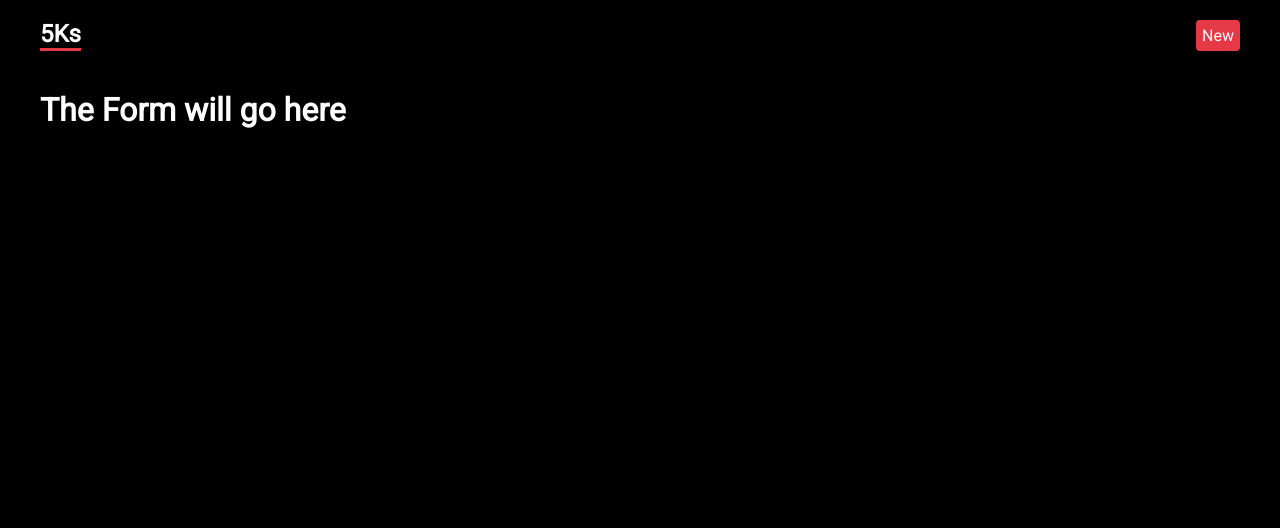
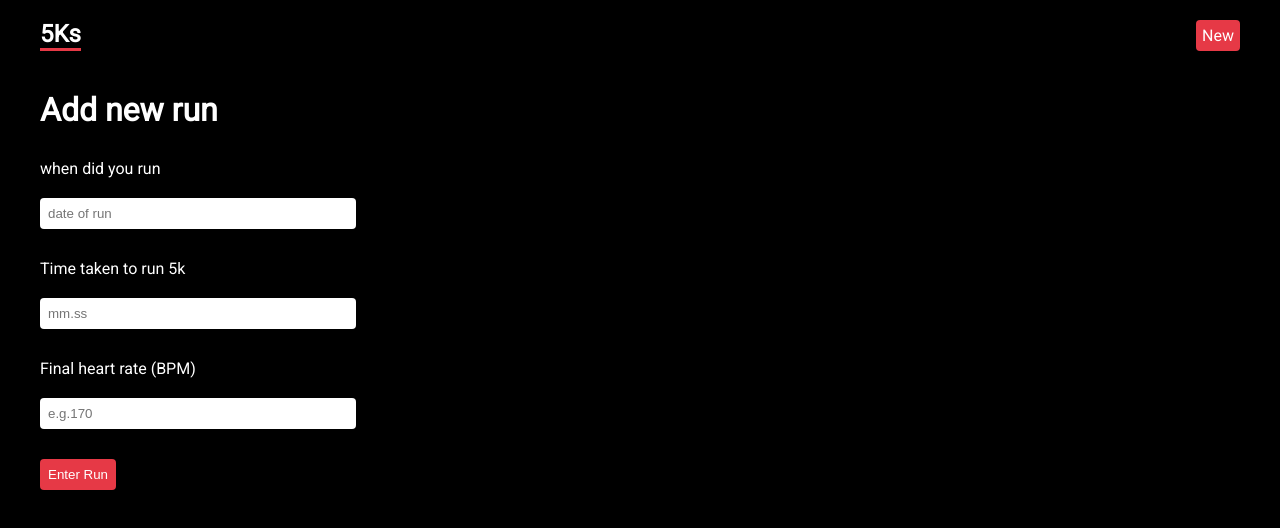
Before and after one commit to AndySmithQA/runtracker, a React (Vite) app: page /new in a window 1280 px wide. Shown: the top 528 px of the page. Built offline with nearby package versions, Linux system fonts and the light colour scheme.

Commit message:
Working form

```diff
--- a/package.json
+++ b/package.json
@@ -13,7 +13,8 @@
     "chart.js": "^4.4.1",
     "react": "^18.2.0",
     "react-chartjs-2": "^5.2.0",
-    "react-dom": "^18.2.0"
+    "react-dom": "^18.2.0",
+    "react-router-dom": "^6.22.0"
   },
   "devDependencies": {
     "@types/react": "^18.2.43",
--- a/src/App.css
+++ b/src/App.css
@@ -71,6 +71,10 @@ main {
 }
 
 /* contact form */
+
+.form-page{
+  margin: auto;
+}
 form {
   margin-top: 30px;
 }
@@ -83,12 +87,18 @@ form input, form textarea {
   border-radius: 4px;
   border: 0;
   width: 300px;
-  color: var(--secondary);
+  color: black;
 }
 form label span {
   margin-bottom: 10px;
 }
 
+#success {
+  color: green;
+  font-size: 50px;
+  font-family: 'Roboto', sans-serif;
+  font-weight: 900;
+}
 
 .runs > a {
   display: block;
--- a/src/App.jsx
+++ b/src/App.jsx
@@ -9,13 +9,10 @@ import "./App.css";
 //Layouts
 import RootLayout from './layouts/RootLayout';
 
-
 //pages
 import New from './components/New';
 import Runs, {runsLoader} from './components/Runs';
 import RunDetails, {runDetailsLoader} from './components/RunDetails';
-
-
 
 const router = createBrowserRouter(
     createRoutesFromElements(
--- a/src/components/New.jsx
+++ b/src/components/New.jsx
@@ -1,5 +1,63 @@
+import { useState } from 'react'
+import { useNavigate } from 'react-router-dom'
+
 export default function New() {
+    const [date, setDate] = useState('')
+    const [time, setTime] = useState('')
+    const [finalHeartRate, setHr] = useState('')
+    const navigate = useNavigate()
+
+    const handleSubmit = async (event) =>{
+            event.preventDefault()
+
+            const run = { date, time, finalHeartRate}
+
+            fetch('http://localhost:3001/runs', {
+                method: 'POST',
+                headers: { "Content-Type": "application/json"},
+                body: JSON.stringify(run)
+            }).then(() => {
+                document.getElementById("success").innerHTML = "Record Added"
+                navigate('/')
+            })
+
+    }
+
     return (
-        <h1>The Form will go here</h1>
+        <div className="form-page">
+            <h1>Add new run</h1>
+            <form onSubmit={handleSubmit}>
+                <div className="inputs">
+                    <p>when did you run</p>
+                    <input
+                        type="text"
+                        value={date}
+                        onChange = {(e) => setDate(e.target.value)}
+                        placeholder='date of run'
+                    />
+                </div>
+
+                <div className="inputs">
+                    <p>Time taken to run 5k</p>
+                    <input
+                        type="text"
+                        value={time}
+                        onChange = {(e) => setTime(e.target.value)}
+                        placeholder='mm.ss'
+                    />
+                </div>
+                <div className="inputs">
+                    <p>Final heart rate (BPM)</p>
+                    <input
+                        type="number"
+                        value={finalHeartRate}
+                        onChange = {(e) => setHr(e.target.value)}
+                        placeholder='e.g.170'
+                    />
+                </div>
+                <button type='submit'>Enter Run</button><br />
+                <p id="success"></p>
+            </form>
+        </div>
     )
 }
--- a/src/components/RunDetails.jsx
+++ b/src/components/RunDetails.jsx
@@ -10,7 +10,7 @@ export default function RunDetails() {
             <h3>Time taken to run 5k - {run.time} (MM:SS)</h3>
             <p>On - {run.date}</p>
             <p>Final Heart Rate - {run.finalHeartRate} BPM</p>
-            <p>Back to the <Link to="/runs">Runs Page</Link></p>
+            <p>Back to the <Link to="/">Runs Page</Link></p>
         </div>
     )
 }
```
Also changed, not shown: data/db.json (+4 -4 lines), 1 other file (tests, documents, lock files or other folders).
